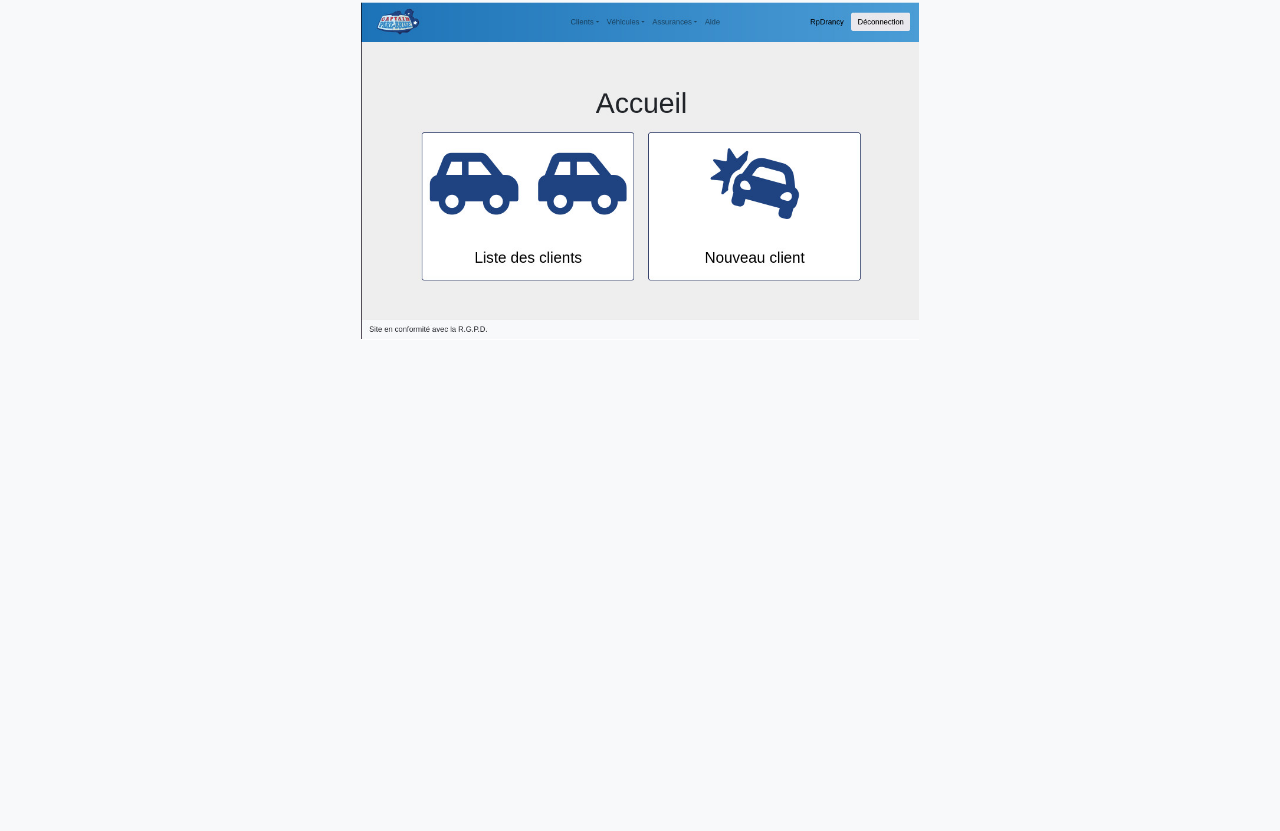
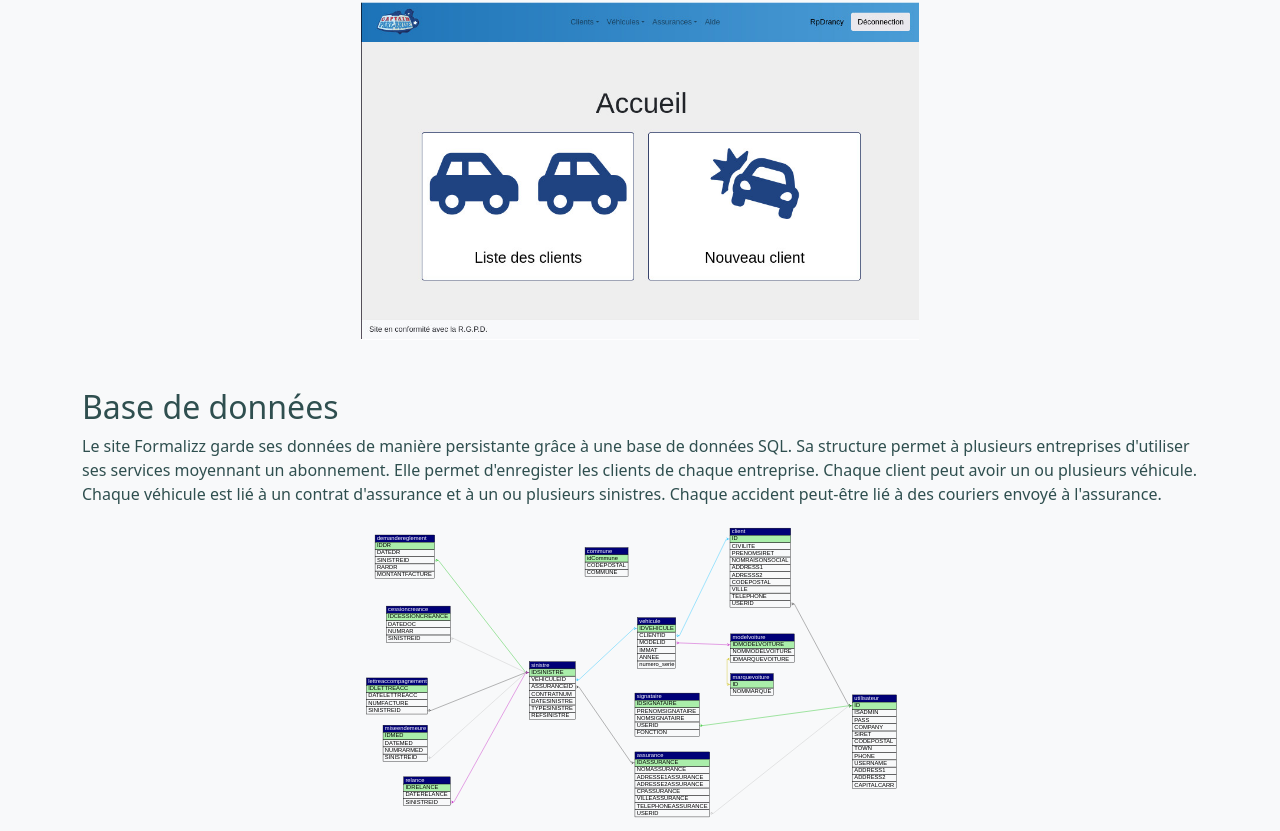
Before and after one commit to Remi-Lerolle/Pages-perso, a React (Create React App) app: page /portfolio/Formalizz in a window 1280 px wide. Shown: the part 827-1658 px from the top of the page. Before the commit the page ends 1167 px from the top, so only its background shows below. Built offline with nearby package versions, Linux system fonts and the light colour scheme.

Commit message:
[PORTFOLIO] Addition of SQL section with image

```diff
--- a/src/ROUTES/portfolio/Formalizz.js
+++ b/src/ROUTES/portfolio/Formalizz.js
@@ -3,6 +3,7 @@ import { ProjectDataClass, SectionProjectDataClass } from "../../Classes/Project
 import { Project } from './Project';
 import LogoRPDrancy from "../../IMG/Logo_Captain-Pare-Brise.png"
 import FormalizzFrontImg from "../../IMG/Formalizz-front.jpg"
+import FormalizzSQLtImg from "../../IMG/formalizqvsuadmi.svg"
 
 
 export function Formalizz(data) {
@@ -25,6 +26,14 @@ export const FormalizzData = new ProjectDataClass(
 					imgUrl: FormalizzFrontImg,
 					technoList: ["Bootstrap", "CSS"]
 				}
+			),
+			new SectionProjectDataClass(
+				{
+					title: "Formalizz.SQL.title",
+					i18nTextId: "Formalizz.SQL.text",
+					imgUrl: FormalizzSQLtImg,
+					technoList: ["SQL"]
+				}
 			)
 		]
 	}
--- a/src/Translation/i18n.js
+++ b/src/Translation/i18n.js
@@ -19,6 +19,8 @@ const resources = {
 			"projet.studioXSL.description": "The XSL generation studio is an application that allows Calenco users to generate XSL style sheets without any coding knowledge.",
 			"projet.StudioXSL.FrontEnd.title": "Front End",
 			"projet.StudioXSL.FrontEnd.text": "The user interface is entirely built with React to facilitate component reuse. Given the particularly large state, the Redux library is used. It allows access to states via a manager or store that is accessible throughout the application. For drag-and-drop functionalities, the React-DnD library is utilized.",
+			"Formalizz.SQL.title": "Data base",
+			"Formalizz.SQL.text": "The Formalizz website keeps persisting data thanks to  an SQL database. Its structure allows several companies to use its services by subscription. It provide recording for each company to record its customers, several customers can have one or several vehicule. Each vehicule is linked to an insurance contract. Each vehicule can also have one or several car accident. Each car accident can be linked to couriers sent to the insurance."
 		}
 	},
 	fr: {
@@ -35,6 +37,8 @@ const resources = {
 			"projet.studioXSL.description": "Le studio de génération de XSL est une application qui permet aux utilisateurs de Calenco de générer des feuilles de style XSL sans avoir aucune connaissance en code.",
 			"projet.StudioXSL.FrontEnd.title": "Côté client",
 			"projet.StudioXSL.FrontEnd.text": "L'interface utilisateur est entièrement écrite en React, pour la réutilisation de composants. Le state étant particulière imposant, la bibliothèque Redux est employée. Elle permet d'accéder aux states via un manager ou store accessible n'importe où dans l'application. Pour les fonctionnalités de glisser déploser, la bibliothèque React-DnD est utilisée.",
+			"Formalizz.SQL.title": "Base de données",
+			"Formalizz.SQL.text": "Le site Formalizz garde ses données de manière persistante grâce à une base de données SQL. Sa structure permet à plusieurs entreprises d'utiliser ses services moyennant un abonnement.\n Elle permet d'enregister les clients de chaque entreprise. Chaque client peut avoir un ou plusieurs véhicule. Chaque véhicule est lié à un contrat d'assurance et à un ou plusieurs sinistres. Chaque accident peut-être lié à des couriers envoyé à l'assurance.",
 		}
 	}
 };
```
Also changed, not shown: src/IMG/formalizqvsuadmi.svg (added).
